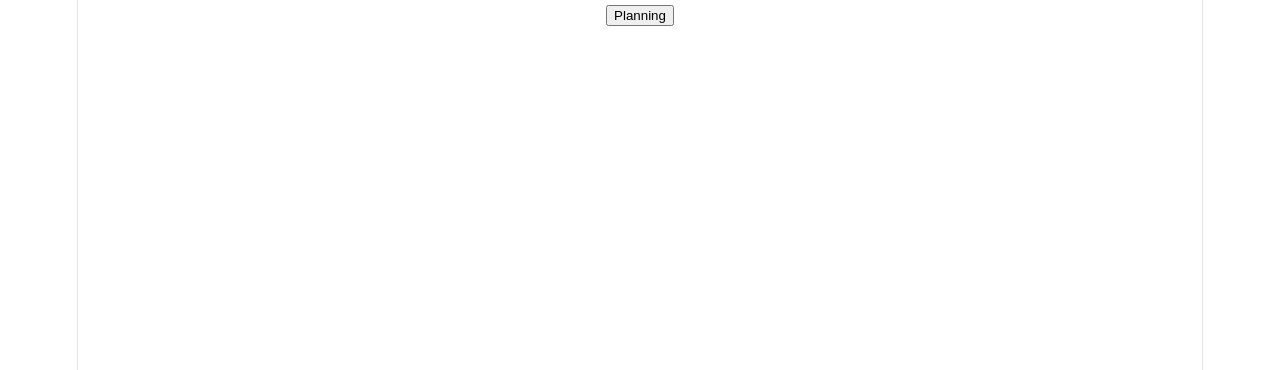
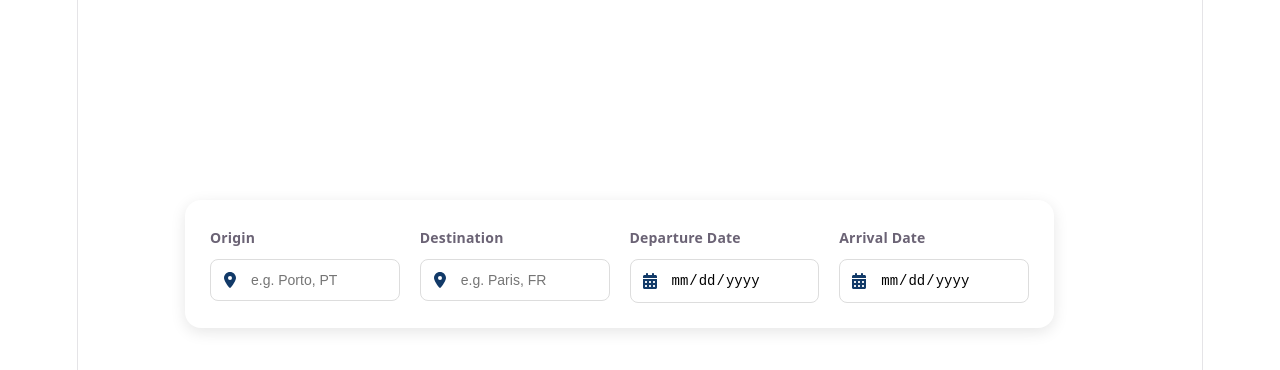
Before and after one commit to PedroCorreia23/smart-trip-planner, a React app in the folder frontend/: page /home in a window 1280 px wide. Shown: the top 370 px of the page. Built offline with nearby package versions, Linux system fonts and the light colour scheme; the HTML template or start-up script is replaced by a standard one.

Commit message:
feature: add textbox and date picker

```diff
--- a/frontend/package.json
+++ b/frontend/package.json
@@ -11,7 +11,9 @@
   },
   "dependencies": {
     "react": "^19.2.8",
+    "react-datepicker": "^9.1.0",
     "react-dom": "^19.2.8",
+    "react-icons": "^5.7.0",
     "react-router-dom": "^7.18.4"
   },
   "devDependencies": {
--- a/frontend/src/App.css
+++ b/frontend/src/App.css
@@ -20,3 +20,105 @@
 .landing-page button:hover {
   background-color: rgb(241, 171, 84);
 }
+
+/* Página Home */
+.home-page {
+  display: flex;
+  justify-content: center;
+  padding-top: 200px;
+}
+
+/* Caixa branca principal */
+.search-box {
+  background-color: white;
+  width: 90%;
+  max-width: 1200px;
+  border-radius: 16px;
+  box-shadow: 0 4px 15px rgba(0, 0, 0, 0.1);
+  display: flex;
+  gap: 20px;
+  padding: 25px;
+}
+
+/* Grupo que contém:
+   label + input
+
+   Exemplo:
+   Origin
+   [ textbox ]
+*/
+.input-group {
+  display: flex;
+  flex-direction: column;
+  flex: 1;
+  gap: 8px;
+  min-width: 0;
+  text-align: left;
+}
+
+/* Texto "Origin" e "Destination" */
+.input-group label {
+  font-weight: bold;
+  font-size: 14px;
+}
+
+/* Textboxes de Origin e Destination */
+.input-group input {
+  width: 100%;
+  box-sizing: border-box;
+  padding: 12px 14px;
+  border: 1px solid #ddd;
+  border-radius: 8px;
+  font-size: 14px;
+}
+
+/* Container do ícone + input */
+.input-with-icon {
+  position: relative;
+}
+
+/* Ícone de localização */
+.location-icon {
+  position: absolute;
+  left: 12px;
+  top: 50%;
+  transform: translateY(-50%);
+  font-size: 16px;
+  color: #123a68;
+  z-index: 1;
+}
+
+/* Input com espaço para o ícone */
+.input-with-icon input {
+  width: 100%;
+  box-sizing: border-box;
+  padding: 12px 14px;
+  padding-left: 40px;
+  border: 1px solid #ddd;
+  border-radius: 8px;
+  font-size: 14px;
+}
+
+/* Ícone da data */
+/* Ícone da data */
+.date-icon {
+  position: absolute;
+  left: 12px;
+  top: 50%;
+  transform: translateY(-50%);
+  font-size: 16px;
+  color: #123a68;
+  z-index: 1;
+}
+/* Input da data com espaço à esquerda para o ícone */
+.date-input {
+  padding-left: 40px !important;
+}
+
+/* Esconde o ícone de calendário nativo do browser */
+/* Esconde o ícone nativo do date picker */
+.date-input::-webkit-calendar-picker-indicator {
+  opacity: 0;
+  position: absolute;
+  right: 0;
+}
--- a/frontend/src/Home.jsx
+++ b/frontend/src/Home.jsx
@@ -1,9 +1,10 @@
 import './App.css';
+import TripSearchForm from './components/TripSearchForm'
 
 export default function Home() {
   return (
-    <div className="home">
-        <button>Planning</button>
+    <div className="home-page">
+        <TripSearchForm/>
     </div>
   );
 }
--- a/frontend/src/LandingPage.jsx
+++ b/frontend/src/LandingPage.jsx
@@ -4,7 +4,7 @@ import { useNavigate } from 'react-router-dom';
 export default function LandingPage() {
   const nav = useNavigate()
   const navigate=()=>{
-    nav("/home")
+    nav("/home-page")
   }
   return (
     <div className="landing-page">
--- /dev/null
+++ b/frontend/src/components/TripSearchForm.jsx
@@ -0,0 +1,59 @@
+import { useState } from "react";
+import { FaLocationDot } from "react-icons/fa6";
+import { FaCalendarDays } from "react-icons/fa6";
+
+export default function TripSearchForm() {
+  return (
+    <main className="trip-search-form">
+        <div className="search-box">
+
+            <div className="input-group">
+                <label htmlFor="origin">Origin</label>
+                <div className="input-with-icon">
+                    <FaLocationDot className="location-icon" />
+                    <input
+                        id="origin"
+                        type="text"
+                        placeholder="e.g. Porto, PT"
+                    />
+                </div>
+            </div>
+
+            <div className="input-group">
+                <label htmlFor="destination">Destination</label>
+                <div className="input-with-icon">
+                    <FaLocationDot className="location-icon" />
+                    <input
+                        id="destination"
+                        type="text"
+                        placeholder="e.g. Paris, FR"
+                    />
+                </div>
+            </div>
+
+            <div className="input-group">
+                <label htmlFor="departure-date"> Departure Date</label>
+                <div className="input-with-icon">
+                    <FaCalendarDays className="date-icon" />
+                    <input
+                        id="departure-date"
+                        type="date"
+                        className="date-input"
+                    />
+                </div>
+            </div>
+            <div className="input-group">
+                <label htmlFor="arrival-date"> Arrival Date</label>
+                <div className="input-with-icon">
+                    <FaCalendarDays className="date-icon" />
+                    <input
+                        id="arrival-date"
+                        type="date"
+                        className="date-input"
+                    />
+                </div>
+            </div>
+        </div>
+    </main>
+  );
+}
```
Also changed, not shown: 1 other file (tests, documents, lock files or other folders).
